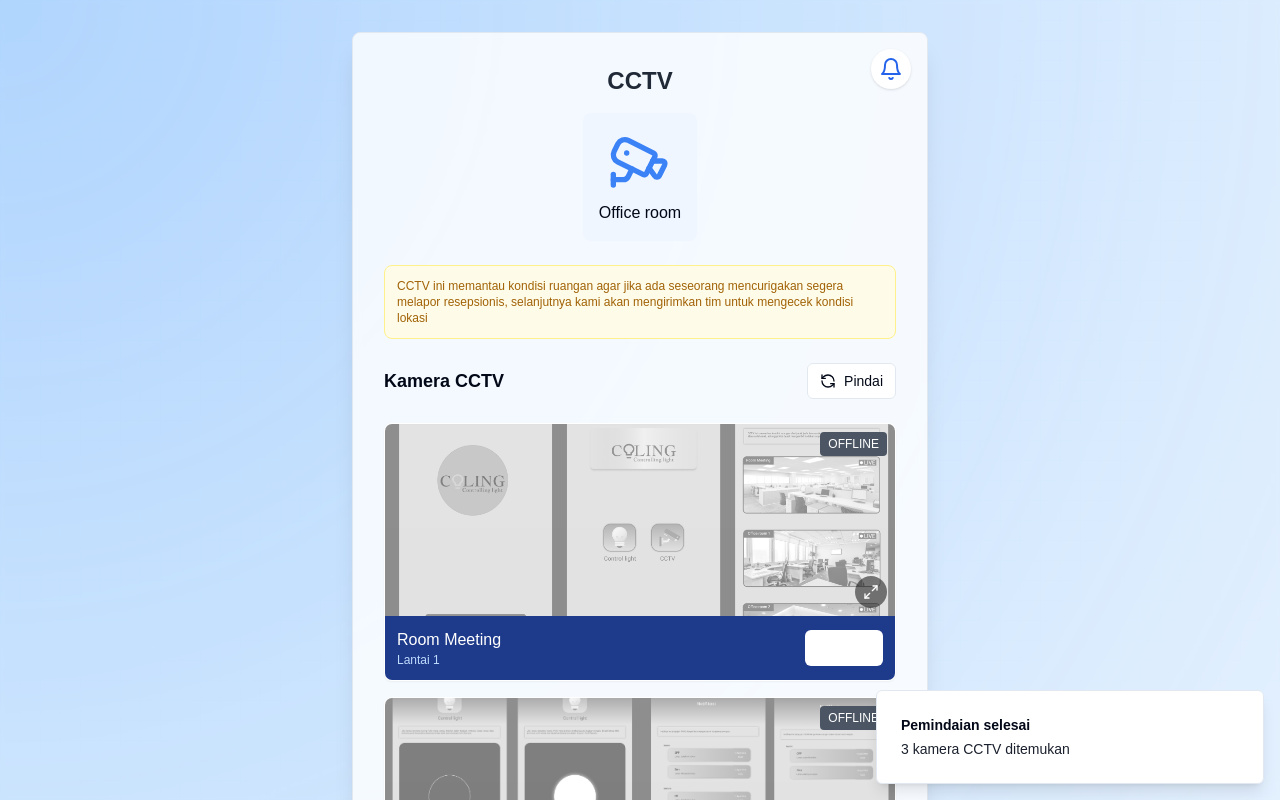
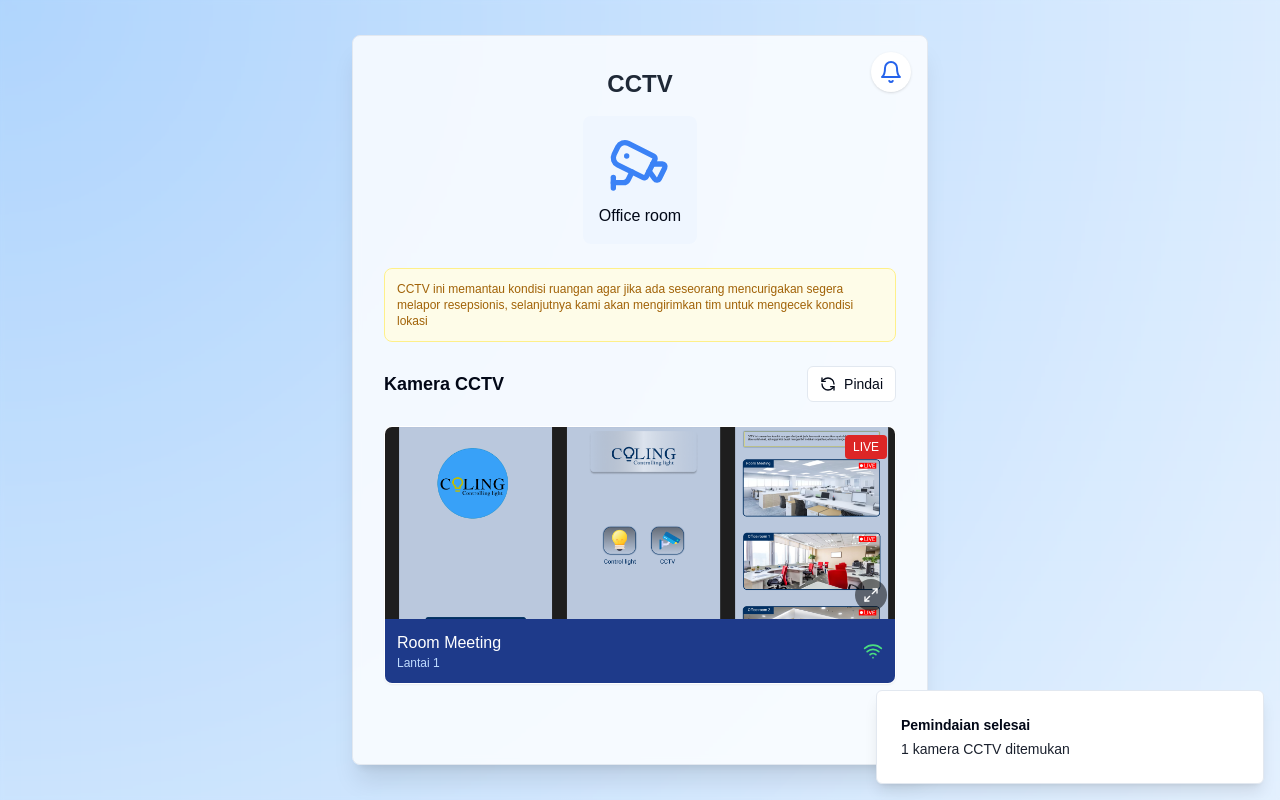
Before and after one commit to nanda-22-02-03/light-switch-everywhere, a React (Vite) app: page /cctv in a window 1280 px wide. Built offline with nearby package versions, Linux system fonts and the light colour scheme.

Commit message:
Update CCTVPage.tsx

```diff
--- a/src/pages/CCTVPage.tsx
+++ b/src/pages/CCTVPage.tsx
@@ -1,4 +1,3 @@
-
 import React, { useState, useEffect } from 'react';
 import Layout from '@/components/Layout';
 import { Card } from '@/components/ui/card';
@@ -31,21 +30,7 @@ const CCTVPage: React.FC = () => {
       id: "room-meeting",
       name: "Room Meeting",
       location: "Lantai 1",
-      isConnected: false,
-      image: officeRoom,
-    },
-    {
-      id: "office-room-1",
-      name: "Office room 1",
-      location: "Lantai 2",
-      isConnected: false,
-      image: officeRoom1,
-    },
-    {
-      id: "office-room-2",
-      name: "Office room 2",
-      location: "Lantai 3",
-      isConnected: false,
+      isConnected: true,
       image: officeRoom,
     },
   ];
```
